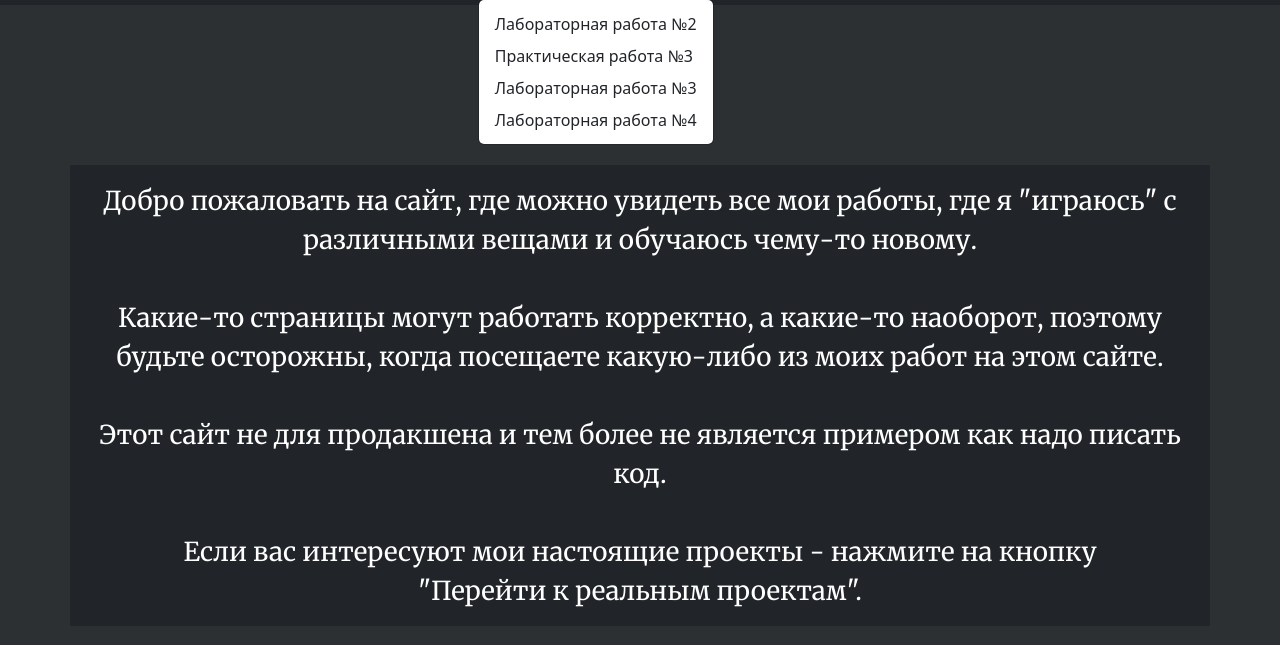
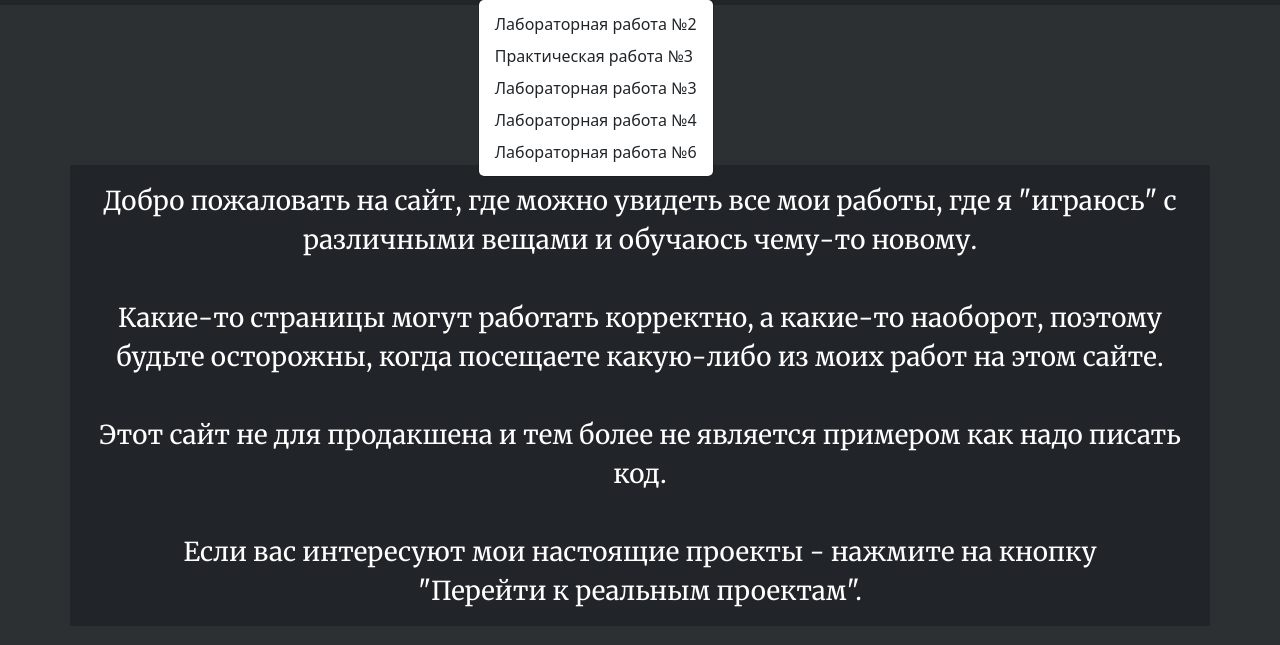
Before and after one commit to DMHLearning/dmhlearning.github.io, a plain HTML site: page index.html in a window 1280 px wide. Both pictures are taken after a click on the link "Список работ". Shown: the part 51-696 px from the top of the page. Drawn offline with Linux system fonts and the light colour scheme.

Commit message:
Add lab6 to main page worklist

```diff
--- a/index.html
+++ b/index.html
@@ -40,6 +40,7 @@
                             <li><a class="dropdown-item" href="https://dmhlearning.github.io/labs/web/pract3/">Практическая работа №3</a></li>
                             <li><a class="dropdown-item" href="https://dmhlearning.github.io/labs/web/lab3/">Лабораторная работа №3</a></li>
                             <li><a class="dropdown-item" href="https://dmhlearning.github.io/labs/web/lab4/">Лабораторная работа №4</a></li>
+                            <li><a class="dropdown-item" href="https://dmhlearning.github.io/labs/web/lab6/">Лабораторная работа №6</a></li>
                         </ul>
                     </li>
                     <li class="nav-item">
```
